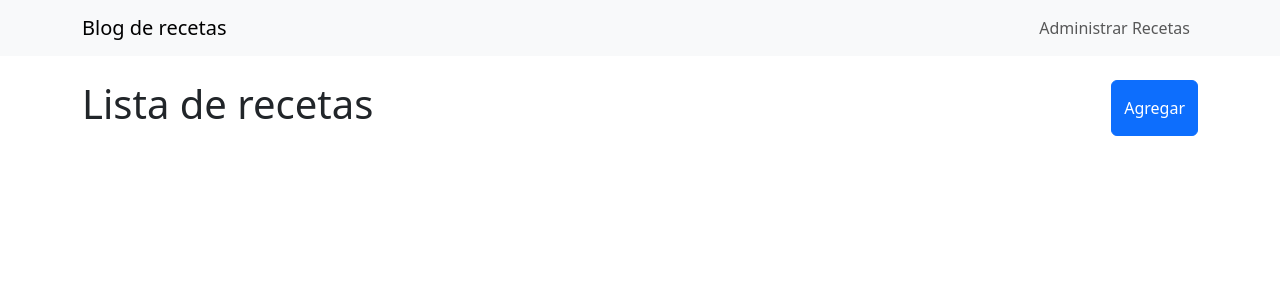
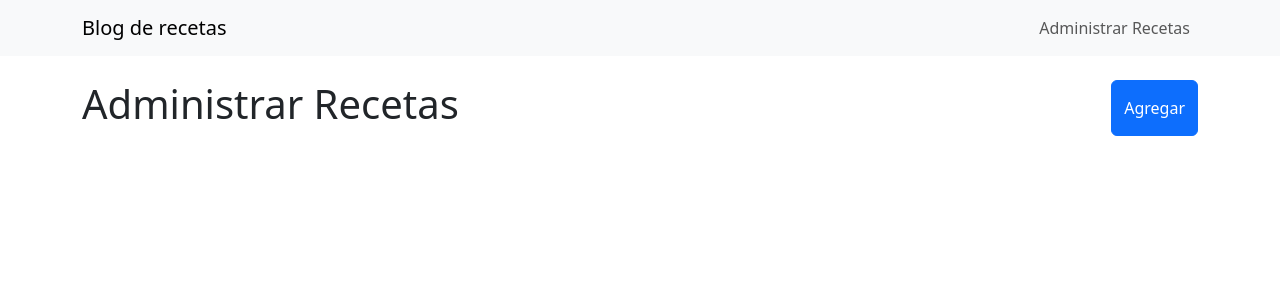
Before and after one commit to nachonazar/Ejercicio14-React, a React (Vite) app: page /admin in a window 1280 px wide. Shown: the top 300 px of the page. Built offline with nearby package versions, Linux system fonts and the light colour scheme.

Commit message:
cambios en BlogRecetas

```diff
--- a/src/components/BlogRecetas.jsx
+++ b/src/components/BlogRecetas.jsx
@@ -8,7 +8,7 @@ const BlogRecetas = () => {
   return (
     <Container>
       <div className="d-flex justify-content-between mt-4">
-        <h1>Lista de recetas</h1>
+        <h1>Administrar Recetas</h1>
         <Button onClick={() => setMostrar(true)}>Agregar</Button>
       </div>
       <ModalReceta
```
